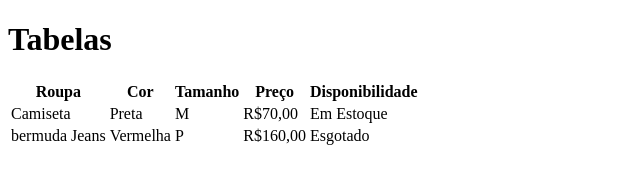
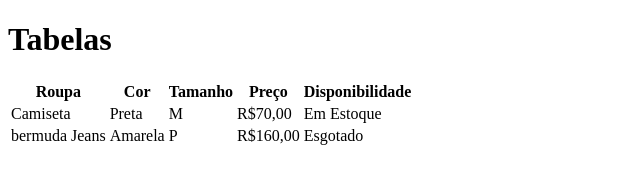
Before and after one commit to Jocenildosil/aula-tabela, a plain HTML site: page index.html in a window 1280 px wide. Shown: the whole page, without its empty margins (0-640 px from the left). Drawn offline with Linux system fonts and the light colour scheme.

Commit message:
trocar de vermelha para amarela

```diff
--- a/index.html
+++ b/index.html
@@ -26,7 +26,7 @@
 
         <tr>
             <td>bermuda Jeans</td>
-            <td>Vermelha</td>
+            <td>Amarela</td>
             <td>P</td>
             <td>R$160,00</td>
             <td>Esgotado</td>
```
